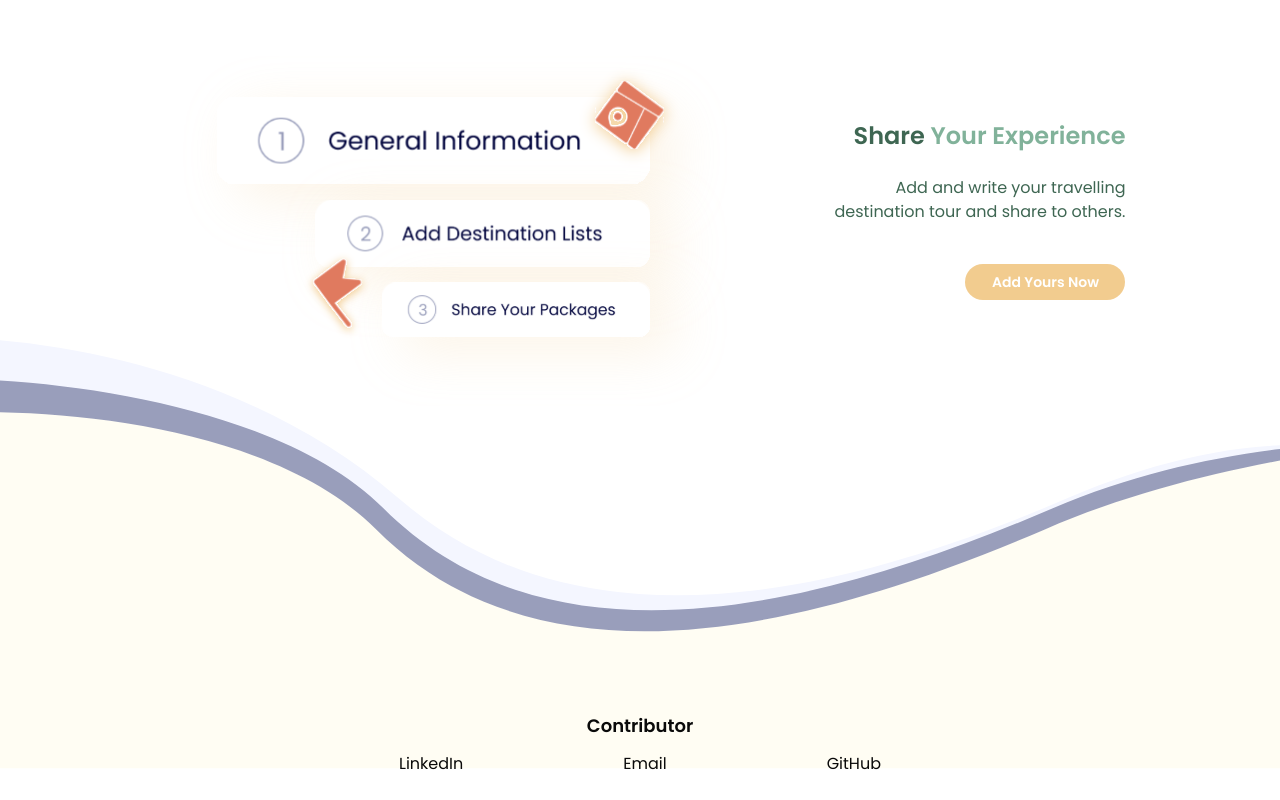
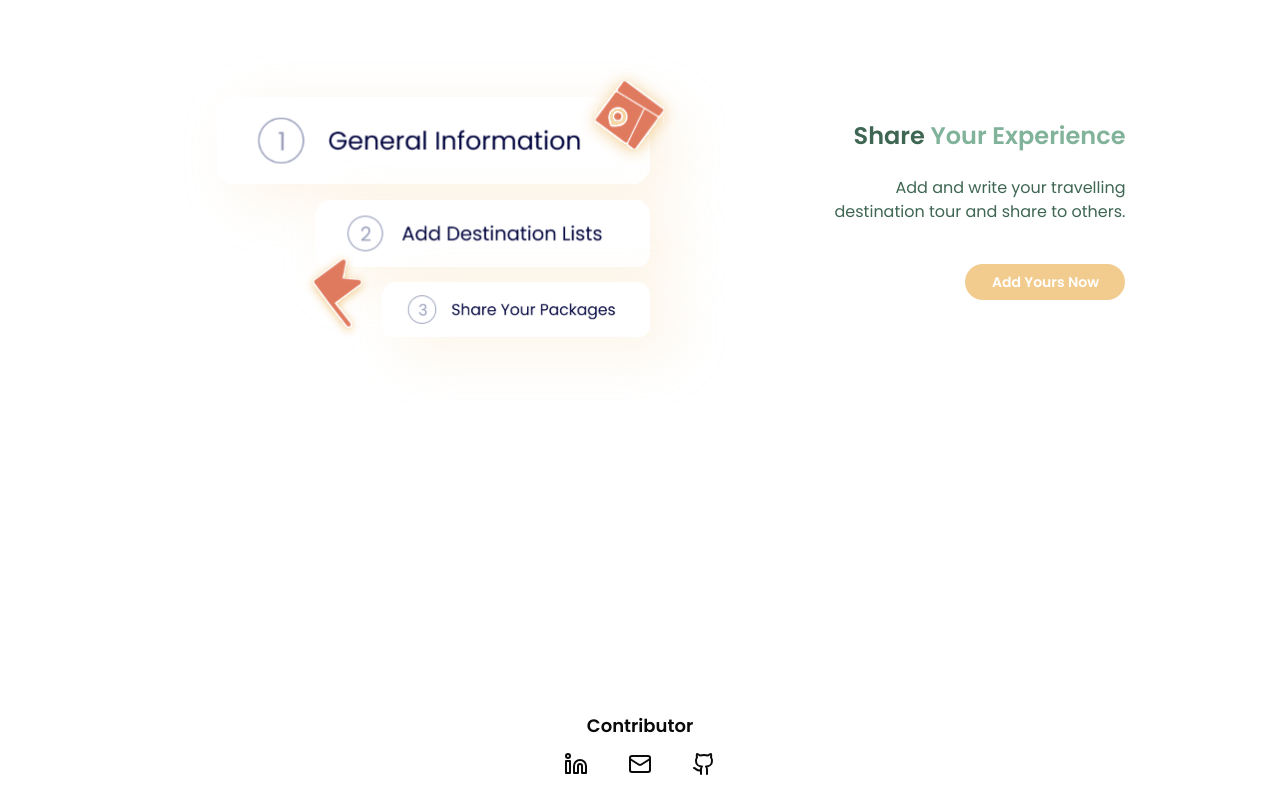
Before and after one commit to najwakahanifatima/TravelnShare, a Next.js app: page / in a window 1280 px wide. Shown: the part 1188-1988 px from the top of the page. Built offline with nearby package versions, Linux system fonts and the light colour scheme.

Commit message:
feat: add footer links

```diff
--- a/src/components/DynamicBackground.tsx
+++ b/src/components/DynamicBackground.tsx
@@ -21,7 +21,7 @@
             backgroundAttachment: 'scroll',
             }}
         >
-            <main className="flex-1 min-h-[800px]">
+            <main className="flex-1">
                 {children}
             </main>
             <Footer />
--- a/src/components/Footer.tsx
+++ b/src/components/Footer.tsx
@@ -1,12 +1,20 @@
+import { Github, Linkedin, Mail } from "lucide-react";
+
 export const Footer = () => {
     return (
         <footer className="text-center py-6 bg-none mt-[250px]">
-            <h2 className="text-lg font-semibold"> Contributor </h2>
-            <section className="flex gap-40 mt-3 justify-center">
-                <a href=""> LinkedIn </a>
-                <a href=""> Email </a>
-                <a href=""> GitHub </a>
+            <h2 className="text-lg font-semibold">Contributor</h2>
+            <section className="flex gap-10 mt-3 justify-center text-xl">
+                <a href="https://www.linkedin.com/in/najwa-fatima/" target="_blank" rel="noopener noreferrer">
+                    <Linkedin className="w-6 h-6 hover:text-blue-500 transition" />
+                </a>
+                <a href="mailto:najwanewa1010@gmail.com">
+                    <Mail className="w-6 h-6 hover:text-red-500 transition" />
+                </a>
+                <a href="https://github.com/najwakahanifatima" target="_blank" rel="noopener noreferrer">
+                    <Github className="w-6 h-6 hover:text-gray-600 transition" />
+                </a>
             </section>
         </footer>
-    )
-}
+    );
+};
```
Also changed, not shown: public/background/destination.svg, public/background/home.svg.
